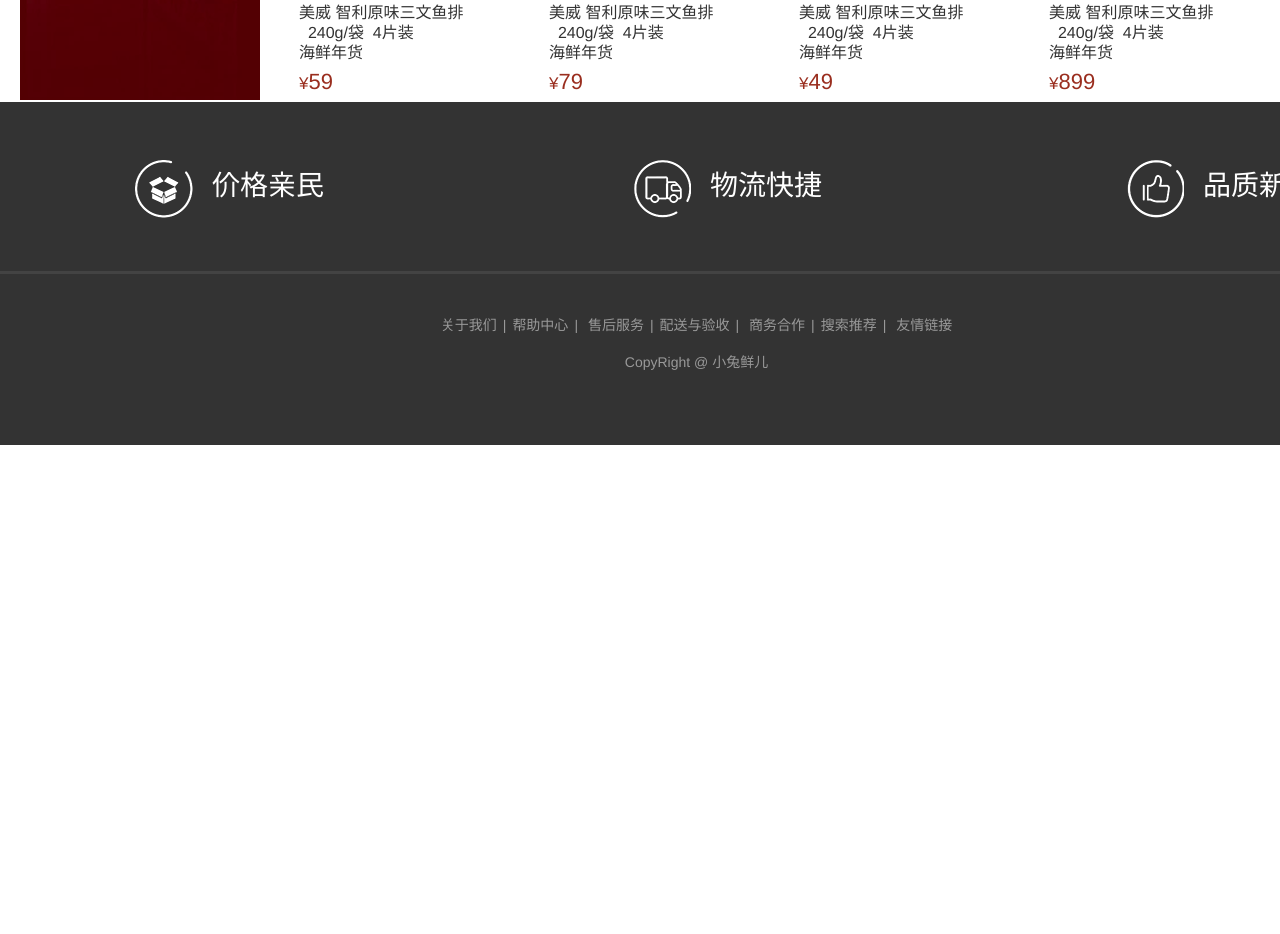
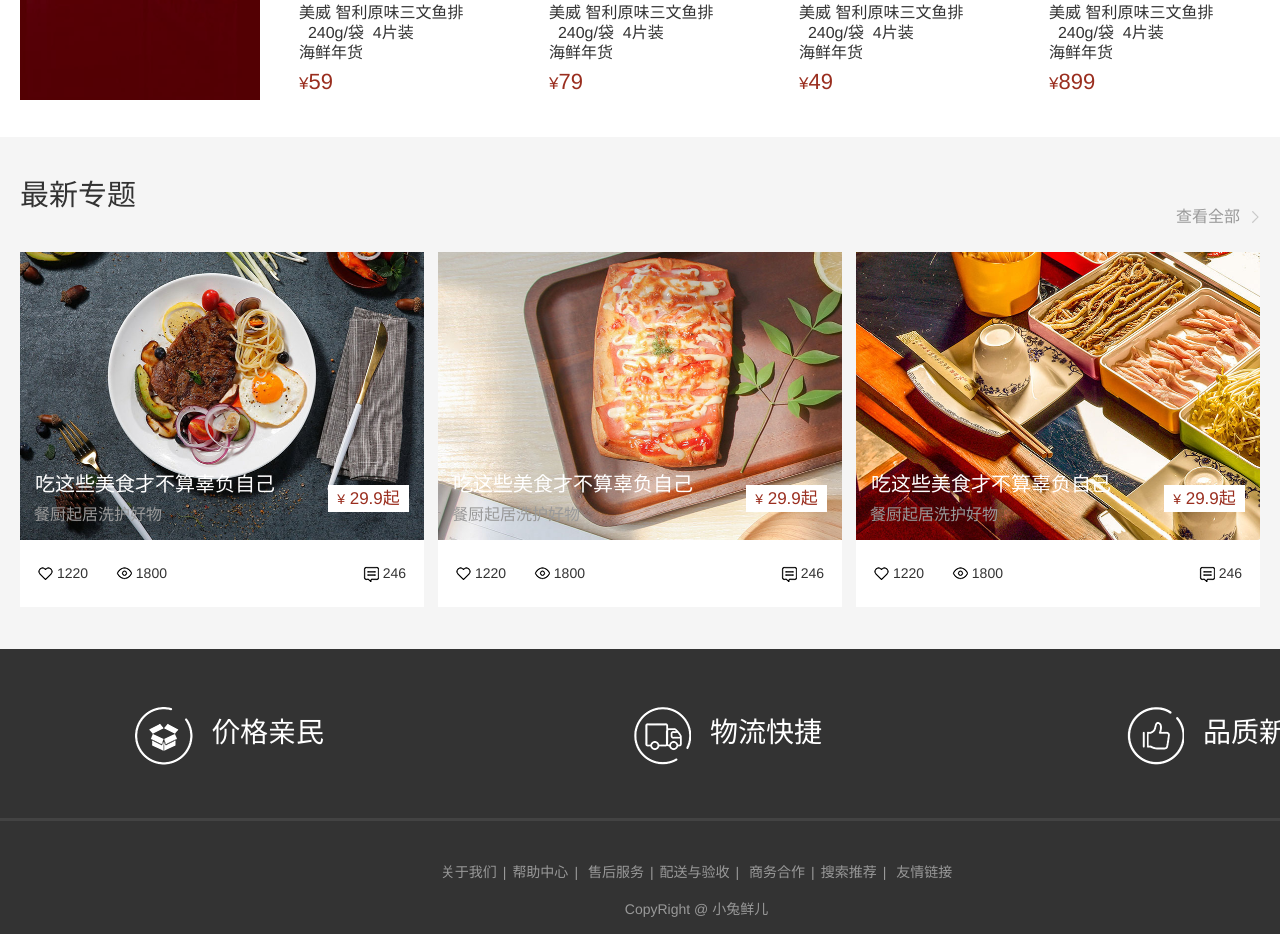
Before and after one commit to zgcwf/H5C3-2, a plain HTML site: page xtx-pc-clicent/index.html in a window 1280 px wide. Shown: the part 1807-2741 px from the top of the page. Before the commit the page ends 2252 px from the top, so only its background shows below. Drawn offline with Linux system fonts and the light colour scheme.

Commit message:
最新专题模块完成

```diff
--- a/xtx-pc-clicent/css/index.css
+++ b/xtx-pc-clicent/css/index.css
@@ -109,16 +109,14 @@
     color: #999;
 }
 /* 查看全部通用css样式 */
-.goods .hd>a,
-.fresh .hd>a{
+.goods .hd>a{
     float: right;
     margin: 10px 20px 0 0;
     line-height: 1;
     font-size: 16px;
     color: #999;
 }
-.goods .hd>a::after,
-.fresh .hd>a::after{
+.goods .hd>a::after{
     content: '';
     position: absolute;
     top: 12px;
@@ -191,9 +189,22 @@
     font-size: 29px;
     font-weight: normal;
 }
+
 .fresh .hd>a{
     float: right;
-    margin-left: 59px;
+    margin: 10px 20px 0 59px;
+    line-height: 1;
+    font-size: 16px;
+    color: #999;
+}
+.fresh .hd>a::after{
+    content: '';
+    position: absolute;
+    top: 12px;
+    right: 2px;
+    width: 7px;
+    height: 13px;
+    background: url(../images/sprites.png) no-repeat 0 -110px;
 }
 .fresh .hd  ul{
     float: right;
@@ -292,3 +303,116 @@
 .fresh .bd .right .list li:hover .find{
     bottom: 0;
 }
+
+/* 最新专题  */
+.topic{
+    overflow: hidden;
+    height: 512px;
+    margin-top: 35px;
+    background-color: #f5f5f5;
+    line-height: 1;
+}
+.topic .hd{
+    position: relative;
+    height: 44px;
+    margin: 44px 0 27px;
+}
+.topic .hd h2{
+    float: left;
+    font-size: 29px;
+    font-weight: 400;
+}
+.topic .hd>a{
+    float: right;
+    margin: 28px 20px 0 0;
+    color: #999;
+}
+.topic .hd>a::after{
+    content: "";
+    position: absolute;
+    top: 30px;
+    right: 1px;
+    width: 7px;
+	height: 13px;
+    background: url(../images/sprites.png) no-repeat 0 -110px;
+}
+.topic .bd li{
+    position: relative;
+    float: left;
+    margin-right: 14px;
+    width: 404px;
+    height: 356px;
+}
+.topic .bd li:last-child{
+    margin-right: 0;
+}
+.topic .bd li img{
+    width: 404px;
+    height: 288px;
+    background-color: #fff;
+}
+.topic .bd li .info h3{
+    position: absolute;
+    top: 222px;
+    left: 15px;
+    font-size: 20px;
+    font-weight: 400;
+    color: #fff;
+}
+.topic .bd li .info .type{
+    position: absolute;
+    top: 255px;
+    left: 14px;
+    color: #999;
+}
+.topic .bd li .info .price{
+    position: absolute;
+    top: 233px;
+    right: 15px;
+    width: 81px;
+	height: 27px;
+    background-color: #fff;
+    text-align: center;
+    line-height: 27px;
+    font-size: 17px;
+    color: #9a2e1f;
+}
+.topic .bd li .info .price span{
+    font-size: 14px;
+}
+.topic .interact {
+    height: 67px;
+    background-color: #fff;
+    font-size: 14px;
+    line-height: 67px;
+  }
+.topic .interact span:nth-child(1) {
+    margin-left: 17px;
+  }
+.topic .interact span:nth-child(2) {
+    margin-left: 24px;
+  }
+.topic .interact span:nth-child(3) {
+    float: right;
+    margin-right: 18px;
+  }
+.topic .interact span::before {
+    content: '';
+    display: inline-block;
+    width: 16px;
+    height: 16px;
+    background: url('../images/sprites.png') no-repeat;
+    vertical-align: middle;
+  }
+
+  .topic .interact span:nth-child(1)::before {
+    background-position: -119px -109px;
+  }
+
+  .topic .interact span:nth-child(2)::before {
+    background-position: -159px -109px;
+  }
+
+  .topic .interact span:nth-child(3)::before {
+    background-position: -199px -109px;
+  }
--- a/xtx-pc-clicent/index.html
+++ b/xtx-pc-clicent/index.html
@@ -58,7 +58,7 @@
         <span>2</span>
       </div>
     </div>
-    <!-- banner -->
+    <!-- banner轮播  -->
     <div class="banner">
       <div class="wrapper">
         <!-- 轮播图：有多少个图,就有都少个li -->
@@ -322,6 +322,64 @@
           </div>
         </div>
     </div>
+    <!-- 最新专题 -->
+    <div class="topic">
+      <div class="wrapper">
+        <div class="hd">
+            <h2>最新专题</h2>
+            <a href="#">查看全部</a>
+        </div>
+        <div class="bd">
+          <ul>
+            <li>
+              <a href="#">
+                <img src="./uploads/topic_goods_1.jpg" alt="">
+                <div class="info">
+                  <h3>吃这些美食才不算辜负自己</h3>
+                  <div class="type">餐厨起居洗护好物</div>
+                  <div class="price"><span>¥</span> 29.9起</div>
+                </div>
+              </a>
+              <div class="interact">
+                <span class="like"> 1220</span>
+                <span class="view"> 1800</span>
+                <span class="reply"> 246</span>
+              </div>
+            </li>
+            <li>
+              <a href="#">
+                <img src="./uploads/topic_goods_2.jpg" alt="">
+                <div class="info">
+                  <h3>吃这些美食才不算辜负自己</h3>
+                  <div class="type">餐厨起居洗护好物</div>
+                  <div class="price"><span>¥</span> 29.9起</div>
+                </div>
+              </a>
+              <div class="interact">
+                <span class="like"> 1220</span>
+                <span class="view"> 1800</span>
+                <span class="reply"> 246</span>
+              </div>
+            </li>
+            <li>
+              <a href="#">
+                <img src="./uploads/topic_goods_3.jpg" alt="">
+                <div class="info">
+                  <h3>吃这些美食才不算辜负自己</h3>
+                  <div class="type">餐厨起居洗护好物</div>
+                  <div class="price"><span>¥</span> 29.9起</div>
+                </div>
+              </a>
+              <div class="interact">
+                <span class="like"> 1220</span>
+                <span class="view"> 1800</span>
+                <span class="reply"> 246</span>
+              </div>
+            </li>
+          </ul>
+        </div>
+      </div>
+    </div>
     <!-- 底部 -->
     <div class="footer">
       <div class="wrapper">
```
